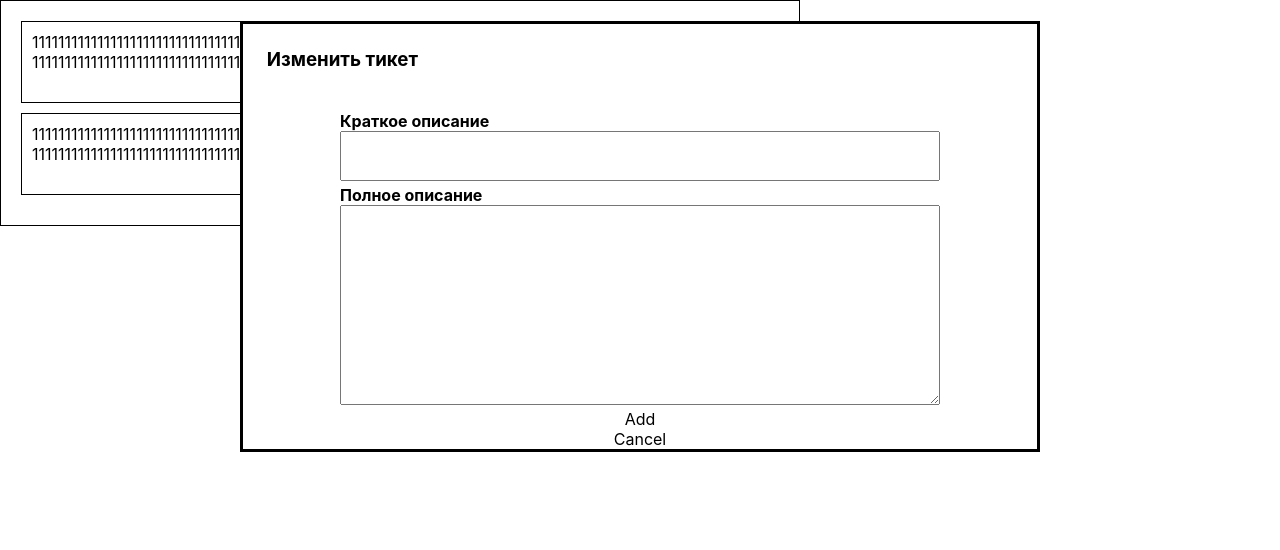
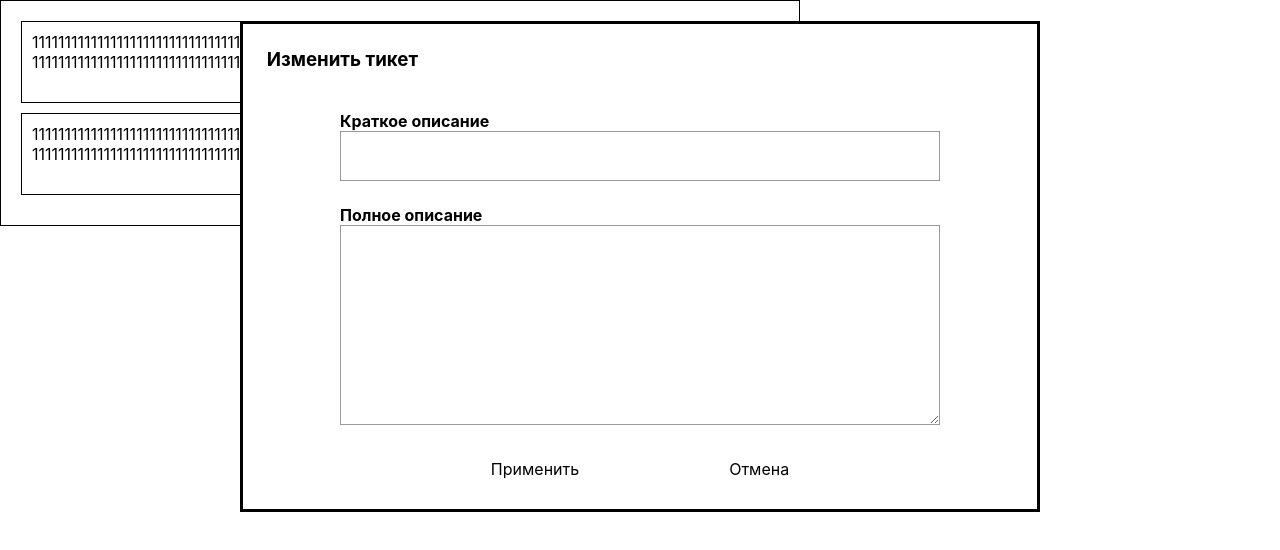
Before and after one commit to GromakMaxim/ahj-http-front, a website built with webpack: page src/index.html in a window 1280 px wide. Built offline with nearby package versions, Linux system fonts and the light colour scheme; no server answers.

Commit message:
upd modal window

```diff
--- a/src/css/effects.css
+++ b/src/css/effects.css
@@ -13,3 +13,11 @@
 .task:hover, .delete:hover, .edit:hover{
     cursor: pointer;
 }
+
+.task-short-content:focus, .task-content:focus{
+    border: 3px solid black;
+}
+
+#confirm-task-changes:hover, #exit:hover{
+    font-weight: 700;
+}
--- a/src/css/global.css
+++ b/src/css/global.css
@@ -47,3 +47,19 @@ select {
 select::-ms-expand {
     display: none;
 }
+
+textarea {
+    outline: none;
+    -moz-appearance: none;
+    border: 1px solid #999; /* указание этого свойства также удалит обводку в FireFox */
+}
+
+.modal-buttons {
+    display: flex;
+    flex-direction: row;
+    margin: auto;
+}
+
+#confirm-task-changes{
+    margin-right: 150px;
+}
--- a/src/css/modalWindow.css
+++ b/src/css/modalWindow.css
@@ -15,14 +15,21 @@
     margin-bottom: 5%;
 }
 
+.task-short-content{
+    width: 600px;
+    height: 50px;
+    resize: none;
+    margin-bottom: 20px;
+}
+
+
 .task-content {
     width: 600px;
     height: 200px;
     resize: vertical;
 }
 
-.task-short-content{
-    width: 600px;
-    height: 50px;
-    resize: none;
+.modal-buttons{
+    margin-top: 30px;
+    margin-bottom: 30px;
 }
--- a/src/index.html
+++ b/src/index.html
@@ -49,8 +49,11 @@
         </label>
 
         <p></p>
-        <button id="confirm-task-changes">Add</button>
-        <button id="exit">Cancel</button>
+        <div class="modal-buttons">
+            <button id="confirm-task-changes">Применить</button>
+            <button id="exit">Отмена</button>
+        </div>
+
     </dialog>
 
 
```
